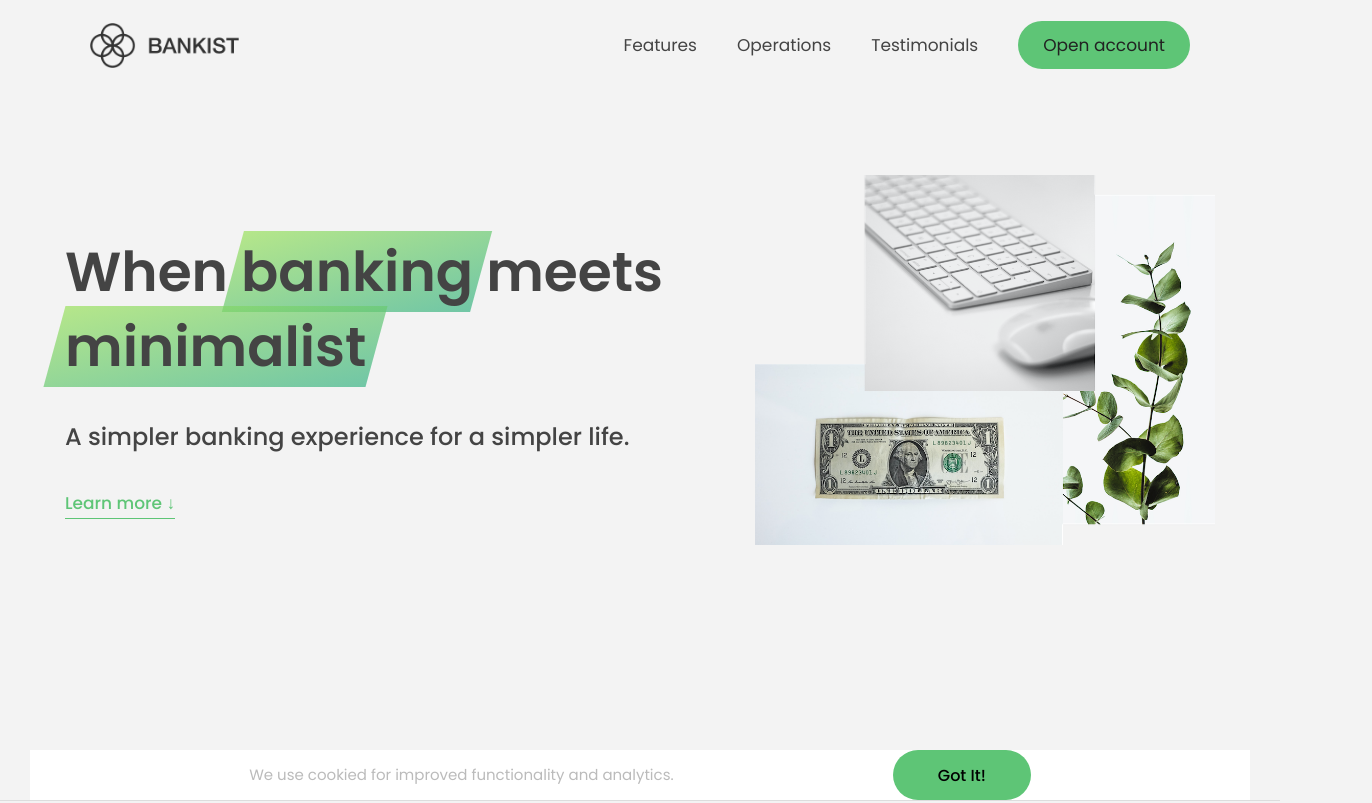
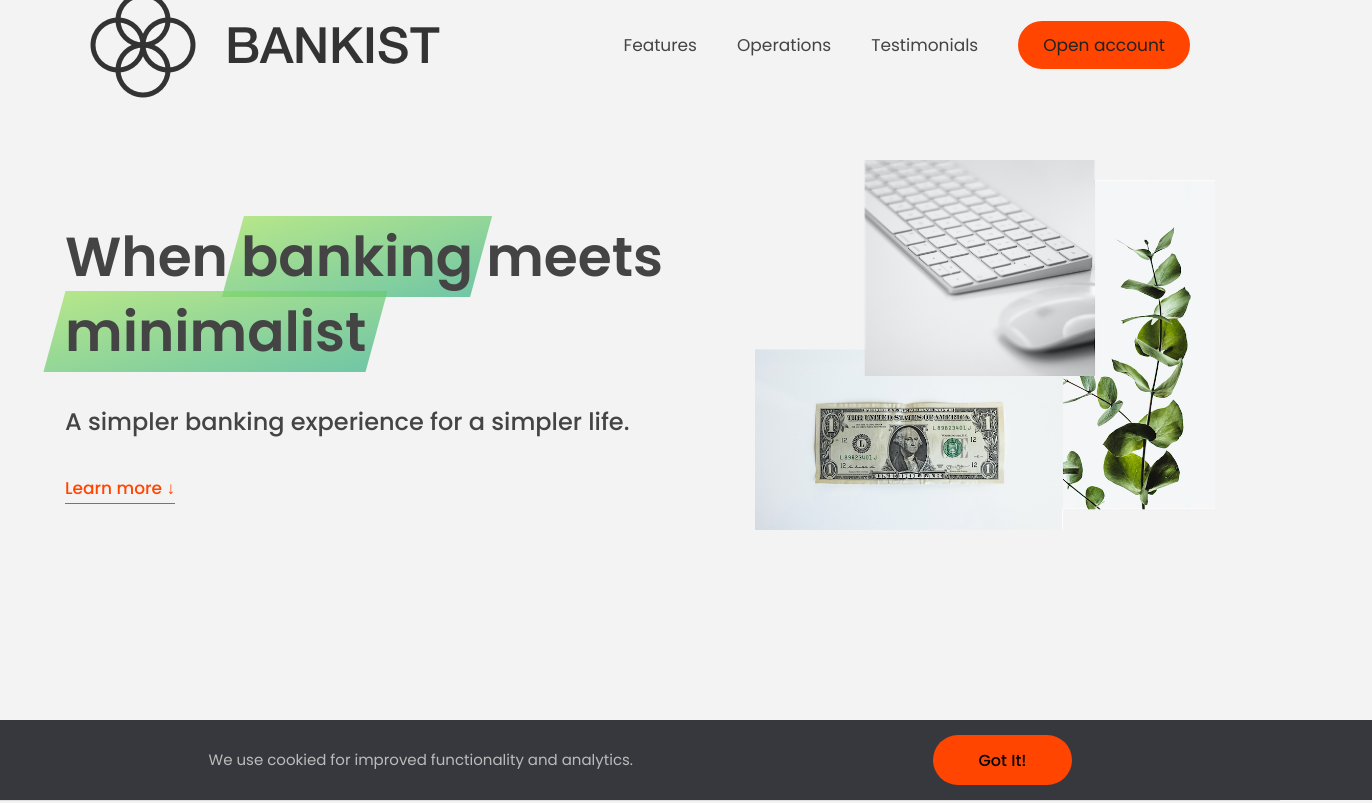
Before and after one commit to derytoro/js_course, a plain HTML site: page 13-Advanced-DOM-Bankist/starter/index.html in a window 1280 px wide. Shown: the top 803 px of the page, 1372 px wide, since content can reach past the window. Drawn offline with Linux system fonts and the light colour scheme.

Commit message:
update_15112023

```diff
--- a/13-Advanced-DOM-Bankist/starter/index.html
+++ b/13-Advanced-DOM-Bankist/starter/index.html
@@ -21,6 +21,8 @@
           alt="Bankist logo"
           class="nav__logo"
           id="logo"
+          designer="Jonas"
+          data-version-number="3.0"
         />
         <ul class="nav__links">
           <li class="nav__item">
--- a/13-Advanced-DOM-Bankist/starter/script.js
+++ b/13-Advanced-DOM-Bankist/starter/script.js
@@ -81,8 +81,67 @@ header.append(message);
 //   });
 
 // Deleted message by removing child elemnt of the parent elemnt
+// document
+//   .querySelector('.btn--close--cookie')
+//   .addEventListener('click', function () {
+//     message.parentElement.removeChild(message);
+//   });
+
+// Styles, Attributes and Classes
 document
   .querySelector('.btn--close--cookie')
   .addEventListener('click', function () {
     message.parentElement.removeChild(message);
   });
+
+// Styles
+message.style.backgroundColor = '#37383d';
+message.style.width = '120%';
+
+// Defining inline style into DOM
+console.log(message.style.height); // returns empty
+console.log(message.style.backgroundColor); // rgb(55,56,61)
+
+console.log(getComputedStyle(message));
+console.log(getComputedStyle(message).color);
+console.log(getComputedStyle(message).height);
+
+message.style.height =
+  Number.parseFloat(getComputedStyle(message).height, 10) + 30 + 'px';
+
+// Change color of :root in style.css
+// :root css is equal to document.documentElement in javascript
+document.documentElement.style.setProperty('--color-primary', 'orangered');
+
+// Attributes
+const logo = document.querySelector('.nav__logo');
+console.log(logo.alt);
+console.log(logo.src);
+console.log(logo.className);
+
+logo.alt = 'Beautiful minimalist logo';
+
+// Non-standard
+console.log(logo.designer); // undefined
+console.log(logo.getAttribute('designer')); // Jonas
+logo.setAttribute('company', 'Bankist');
+
+console.log(logo.src);
+console.log(logo.getAttribute('src'));
+
+// const link = document.querySelector('.twitter-link');
+const link = document.querySelector('.nav__link--btn'); // returns #
+console.log(link.href);
+console.log(link.getAttribute('href'));
+
+// Data attributes
+console.log(logo.dataset.versionNumber); // 3.0
+
+// Classes
+logo.classList.add('c', 'j');
+logo.classList.remove('c', 'j');
+logo.classList.toggle('c');
+logo.classList.contains('c'); // not includes in array
+
+// Don't use because it will override the existing classes ans only put one class in any element
+logo.className = 'Jonas';
```
